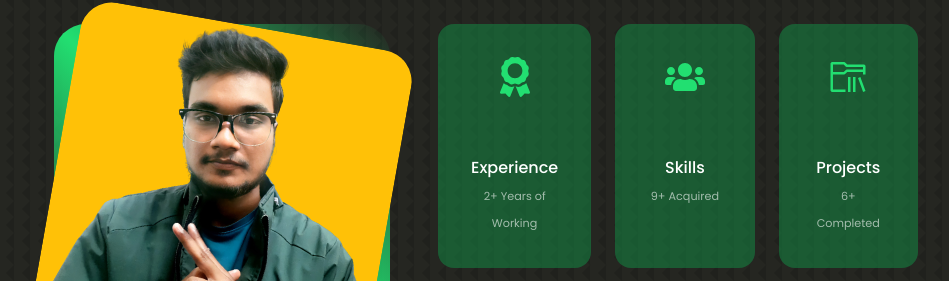
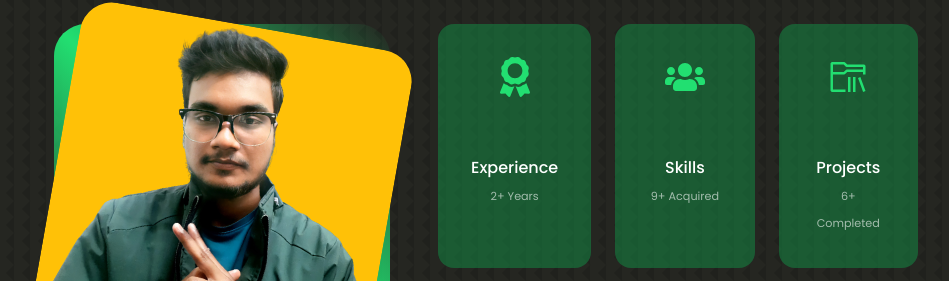
Before and after one commit to Bhupendrachouhan19/My_Personal_Portfolio, a React (Create React App) app: page / in a window 1280 px wide. Shown: the part 967-1248 px from the top of the page, without its empty margins (106-1055 px from the left). Built offline with nearby package versions, Linux system fonts and the light colour scheme.

Commit message:
Minor Updae in About section"

```diff
--- a/src/components/about/About.jsx
+++ b/src/components/about/About.jsx
@@ -26,7 +26,7 @@ const About = () => {
           <article className="about__card">
             <FaAward className='about__icon' />
             <h5>Experience</h5>
-            <small>2+ Years of Working</small>
+            <small>2+ Years</small>
           </article>
 
           <article className="about__card">
```
